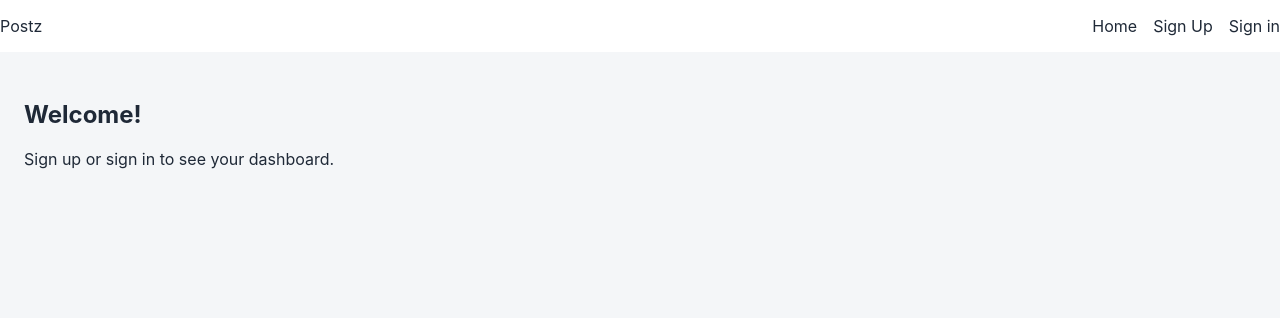
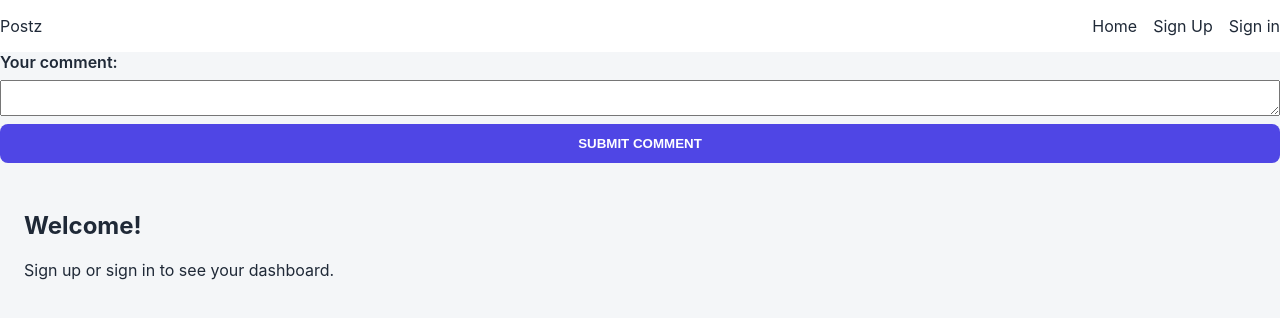
Before and after one commit to fadhel-s-hashem/Postz_frontend, a React (Vite) app: page / in a window 1280 px wide. Shown: the top 318 px of the page. Built offline with nearby package versions, Linux system fonts and the light colour scheme; no server answers.

Commit message:
commentForm (foem&handleChange)

```diff
--- a/src/App.jsx
+++ b/src/App.jsx
@@ -71,7 +71,7 @@ const handleUpdatePostz = async (postId, formData) => {
   return (
     <div>
       <Nav user={user} setUser={setUser}/>
-
+      <CommentForm/>
       <main className="app-main">
       <Routes>
 
--- a/src/components/CommentForm.jsx
+++ b/src/components/CommentForm.jsx
@@ -7,10 +7,35 @@ import * as commentsServices from '../services/comments'
 
 const CommentForm = () => {
 
+    const initialState = {
+        text: '',
+    }
+
+    const [formData, setFormData]= useState(initialState)
+
+    const handleChange = (event) => {
+        setFormData({
+            ...formData, [event.target.name] : event.target.value
+    })
+    }
+
+    const handleSubmit = () => {}
+
 
     return(
         <main>
-            add comment
+             <form onSubmit={handleSubmit}>
+    <label className='text-input'>Your comment:</label>
+    <textarea
+      required
+      type='text'
+      name='text'
+      id='text-input'
+      value={formData.text}
+      onChange={handleChange}
+    />
+    <button type='submit'>SUBMIT COMMENT</button>
+    </form>
 
         </main>
     )
```
